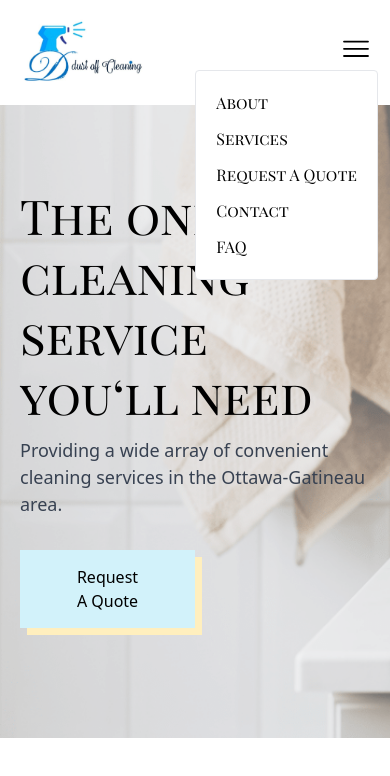
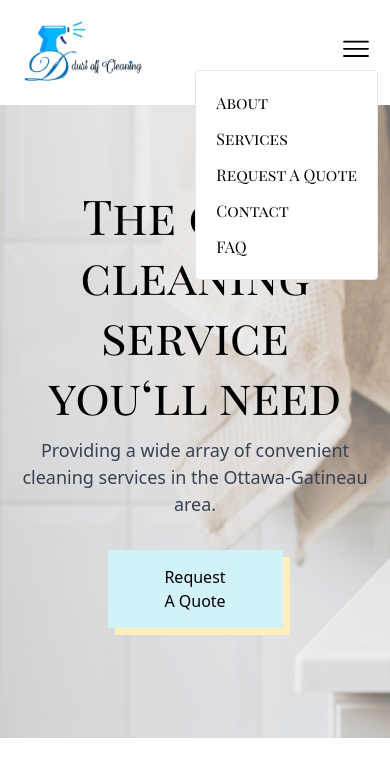
Before and after one commit to tristandasilva/ddustoffcleaning, a Next.js app: page / in a window 390 px wide. Shown: the top 776 px of the page. Built offline with nearby package versions, Linux system fonts and the light colour scheme.

Commit message:
Making hero section responsive

```diff
--- a/app/page.js
+++ b/app/page.js
@@ -9,7 +9,7 @@ export default function Home() {
         <Navbar />
         <div className='hero-section'>
           <div className='overlay'>
-            <div className='md:ml-48 md:mr-0 mt-20 mx-5 flex flex-col max-w-[550px]'>
+            <div className='md:ml-48 xl:ml-52 md:mr-0 mt-20 xl:mt-24 mx-5 text-center sm:text-start flex flex-col items-center sm:items-start max-w-[550px]'>
               <h1 className='text-[48px] xl:text-[52px] leading-tight'>
                 The only cleaning service you&lsquo;ll need
               </h1>
```
